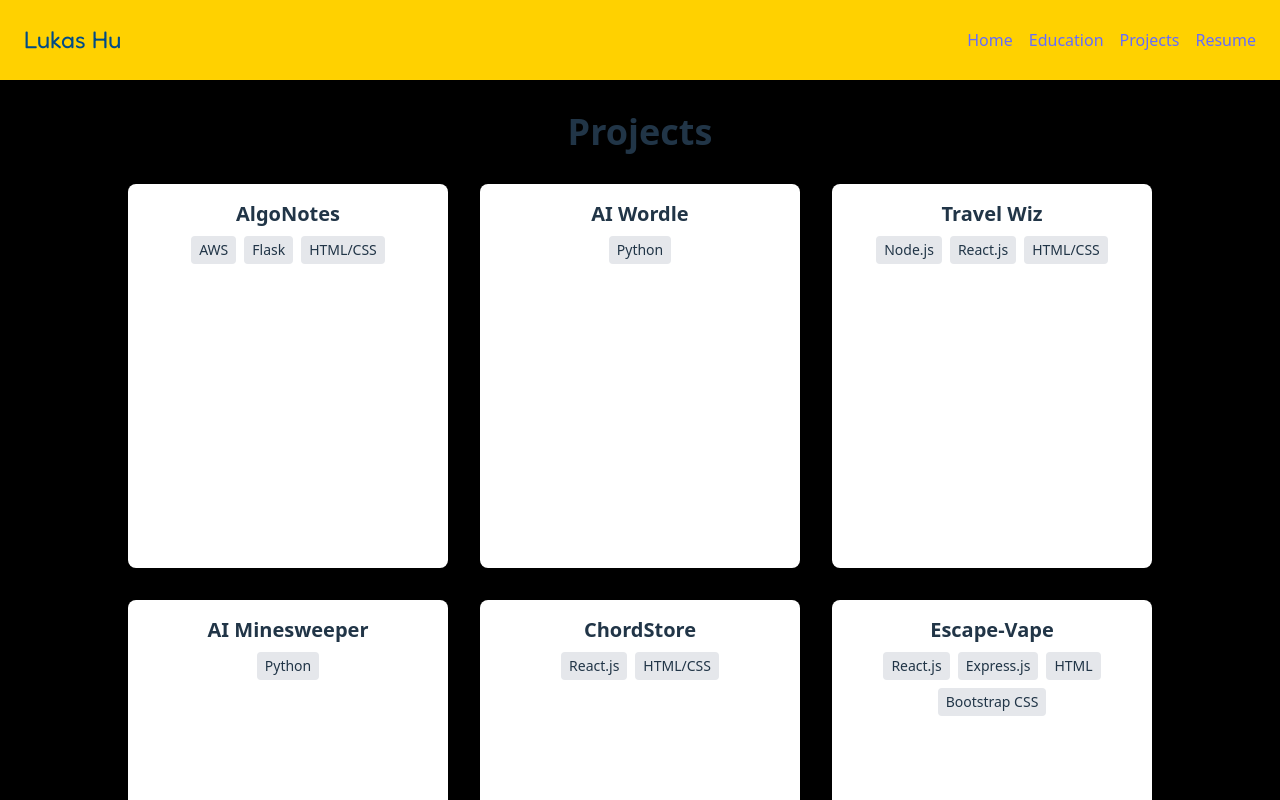
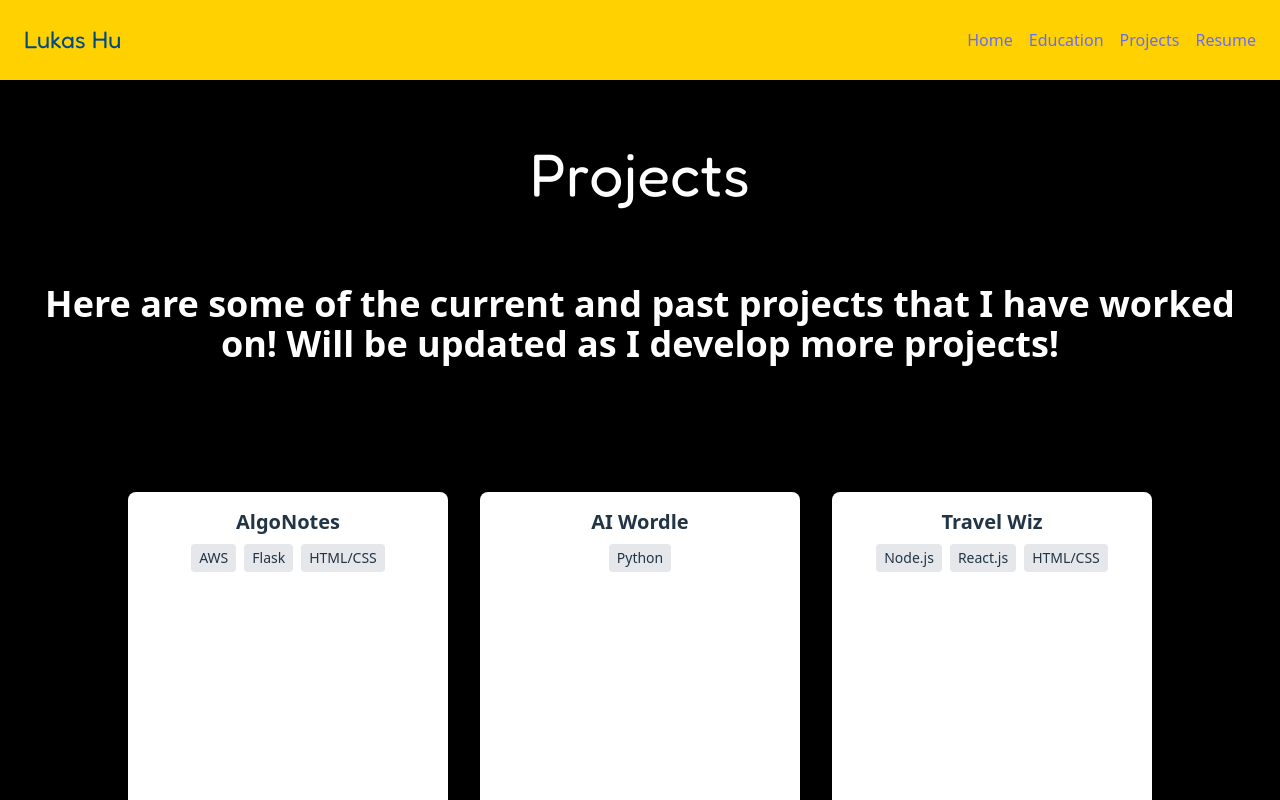
Before and after one commit to Lukas-L-Hu/Lukas-L-Hu.github.io, a React (Vite) app: page /Projects in a window 1280 px wide. Built offline with nearby package versions, Linux system fonts and the light colour scheme.

Commit message:
Adjusted font and location of projects page description and title

```diff
--- a/src/components/About.jsx
+++ b/src/components/About.jsx
@@ -6,10 +6,10 @@ export default function About() {
   return (
     <div className="flex flex-col gap-y-16 pt-16 pb-20">
       <div className="flex flex-col text-white items-center text-center mx-auto">
-      <motion.h1>Education</motion.h1>
+      <motion.h1 className="text-6xl font-fredoka">Education</motion.h1>
       <br></br>
       <br></br>
-      <motion.h2 className="text-4xl">Below is my educational background, highlighting the coursework and experiences that helped shape my interest in software engineering.</motion.h2>
+      <motion.h2 className="text-4xl font-fredoka">Below is my educational background, highlighting the coursework and experiences that helped shape my interest in software engineering.</motion.h2>
       </div>
     <TextArea heading="Degrees and Courses">
       <div className="flex flex-col md:flex-row items-center gap-6">
@@ -35,9 +35,13 @@ export default function About() {
             <li>ICS 31–33: Python Programming</li>
               <ul>Beginner to intermediate courses that tackle Python basics, libraries, and object-oriented design</ul>
             <li>ICS 45C: C/C++ Programming</li>
+              <ul>Introduction to C++ as a second language and basics of data structures and memory management</ul>
             <li>ICS 46: Data Structures & Algorithms</li>
+              <ul>Leveraging C++ to implement data structures and use of algorithms</ul>
             <li>ICS 51: Computer Organization</li>
+              <ul>Deeper dive into the connectino of computer system components and introduction to Assembly language</ul>
             <li>ICS 53: System Design</li>
+              <ul></ul>
             <li>CS 121: Information Retrieval</li>
             <li>CS 161: Algorithms</li>
             <li>CS 162: Format Languages and Automata</li>
--- a/src/components/Project.jsx
+++ b/src/components/Project.jsx
@@ -34,7 +34,7 @@ export default function Project({ title, description, imageUrl, techStack }) {
         </div>
 
         {/* Back */}
-        <div className="flip-back bg-gray-100 shadow-lg rounded-lg p-4">
+        <div className="flip-back flex flex-col bg-gray-100 shadow-lg rounded-lg justify-center text-center items-center p-4">
           <h2 className="text-xl font-bold text-gray-800 mb-2"></h2>
           <p className="text-gray-700 text-center">{description}</p>
         </div>
--- a/src/components/Projects.jsx
+++ b/src/components/Projects.jsx
@@ -3,8 +3,9 @@ import Project from "./Project";
 export default function Projects({ ription, imageUrl, techStack, repoLink, liveLink }) {
     return (
         <>
-        <div className="flex flex-col items-center px-4 pb-12">
-            <h1 className="text-4xl font-bold my-8 text-center">Projects</h1>
+        <div className="flex flex-col items-center px-4 pt-16 pb-12">
+            <h1 className="text-6xl font-fredoka pb-12 text-center text-white">Projects</h1>
+            <h2 className="text-4xl font-bold my-8 pb-24 text-center text-white">Here are some of the current and past projects that I have worked on! Will be updated as I develop more projects!</h2>
             <div className="grid grid-cols-1 sm:grid-cols-2 lg:grid-cols-3 gap-8 px-4 text-center">
             <Project title="AlgoNotes" techStack={["AWS", "Flask", "HTML/CSS"]} />
             <Project title="AI Wordle" techStack={["Python"]} description={"An automated AI agent for solving Wordle in as efficient amount of guesses as possible."}/>
--- a/src/components/TextArea.jsx
+++ b/src/components/TextArea.jsx
@@ -3,7 +3,7 @@ export default function TextArea({ heading, children }) {
     <div className="education-section">
       <div className="flex flex-col items-center justify-center text-center">
         <div className="heading-img-div mb-4">{/* optional image */}</div>
-        <h1 className="text-4xl font-bold text-white mt-0">{heading}</h1>
+        <h1 className="text-4xl font-fredoka text-white mt-0">{heading}</h1>
       </div>
 
       <div className="mt-8 p-6 rounded-xl shadow-lg bg-[#f4e2d8] max-w-4xl mx-auto text-black">
```
